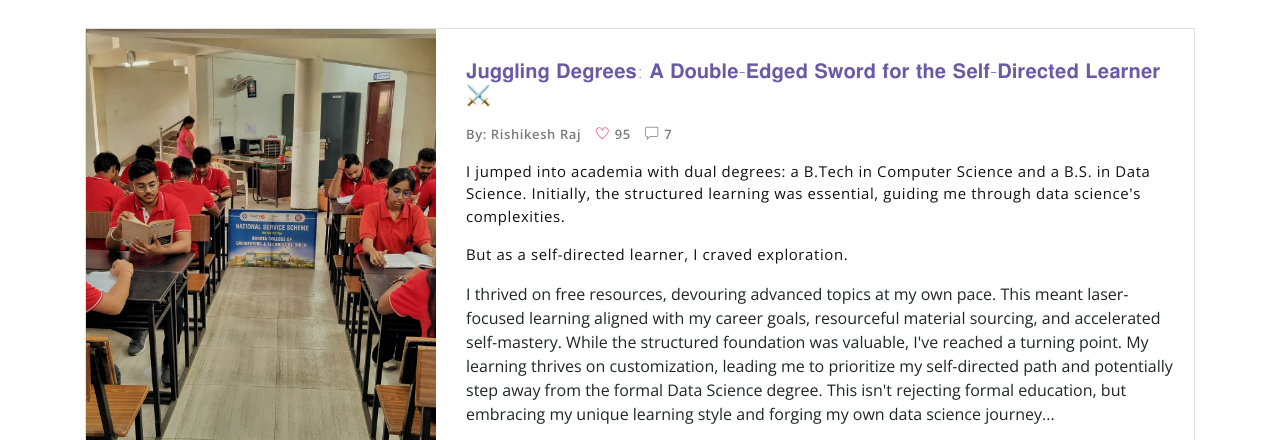
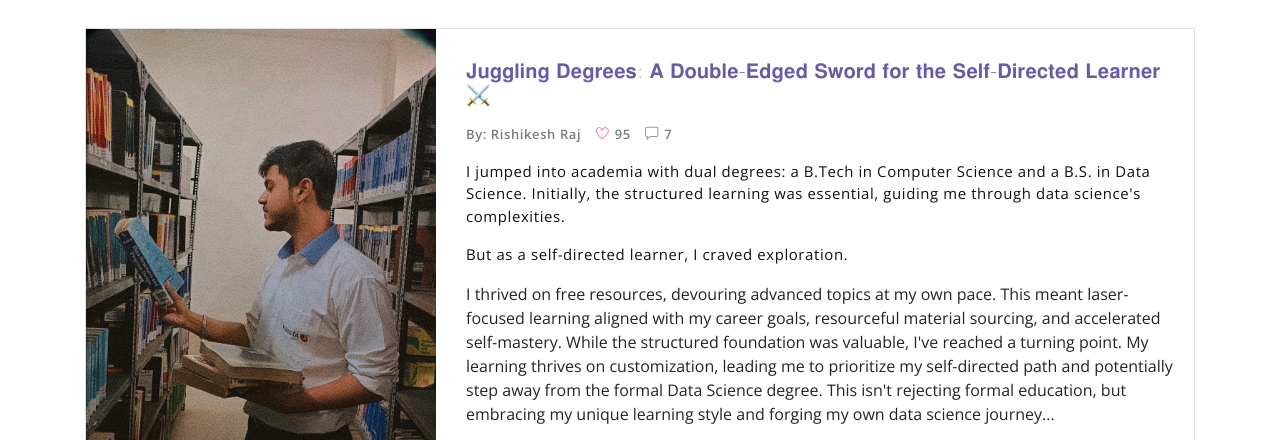
Before and after one commit to Rishikesh-001/Rishikesh-s-Portfolio, a website: page index.html in a window 1280 px wide. Shown: the part 3852-4292 px from the top of the page. Drawn offline with nearby package versions, Linux system fonts and the light colour scheme; a web font is replaced by a local one.

Commit message:
Update index.html

```diff
--- a/index.html
+++ b/index.html
@@ -377,7 +377,7 @@
             <!-- blog-wrapper -->
             <div class="blog-card">
                 <div class="blog-card-header">
-                    <img src="assets/imgs/NTIONAL EDUCATION DAY.jpg" class="blog-card-img" alt="">
+                    <img src="assets/imgs/RISHI library.jpg" class="blog-card-img" alt="">
                 </div>
                 <div class="blog-card-body">
                     <h5 class="blog-card-title"> 𝐉𝐮𝐠𝐠𝐥𝐢𝐧𝐠 𝐃𝐞𝐠𝐫𝐞𝐞𝐬: 𝐀 𝐃𝐨𝐮𝐛𝐥𝐞-𝐄𝐝𝐠𝐞𝐝 𝐒𝐰𝐨𝐫𝐝 𝐟𝐨𝐫 𝐭𝐡𝐞 𝐒𝐞𝐥𝐟-𝐃𝐢𝐫𝐞𝐜𝐭𝐞𝐝 𝐋𝐞𝐚𝐫𝐧𝐞𝐫 ⚔️ </h6>
```
